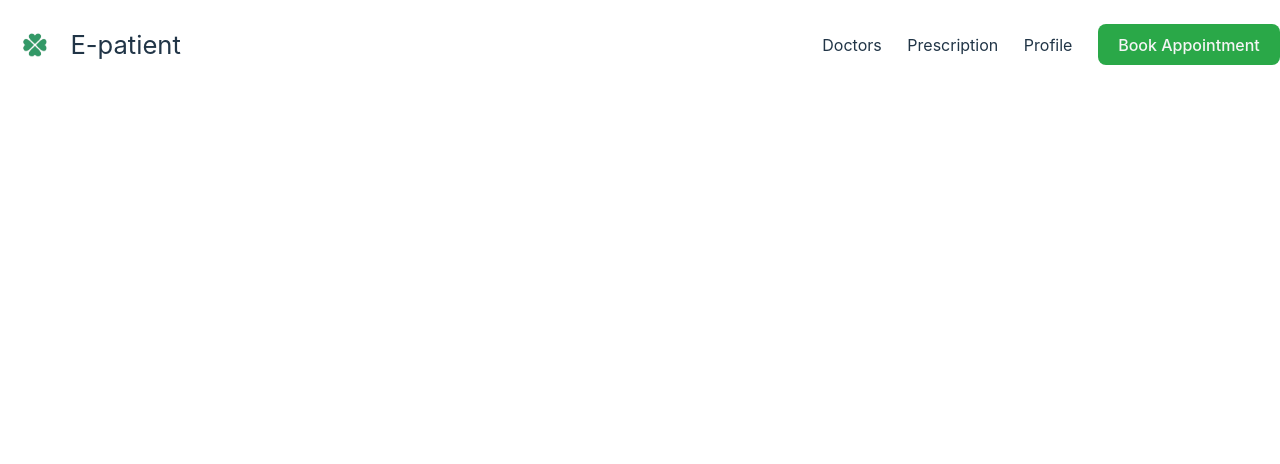
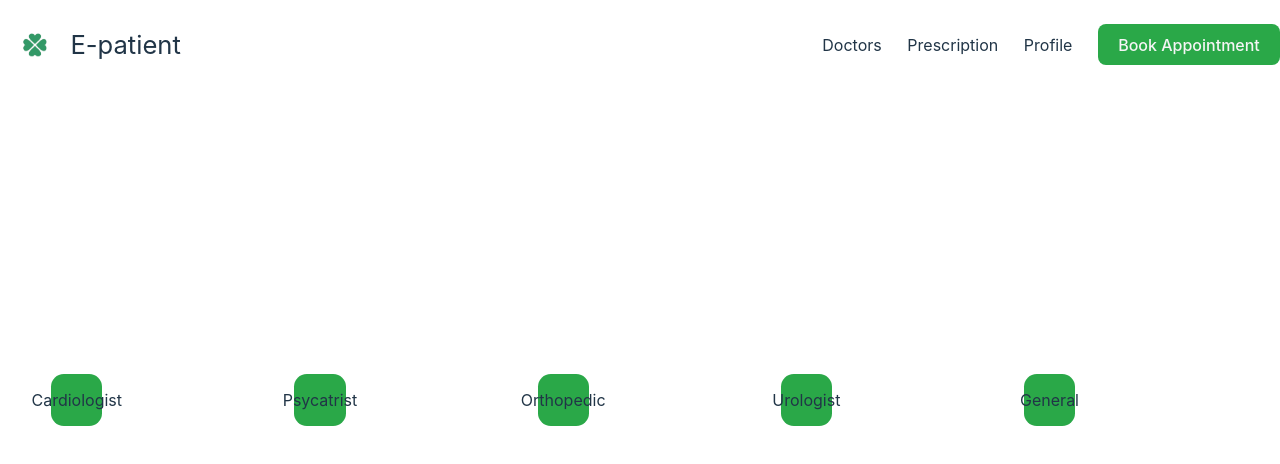
Before and after one commit to kalviumcommunity/E-patient, a React (Vite) app in the folder Front/: page /open in a window 1280 px wide. Shown: the top 464 px of the page. Built offline with nearby package versions, Linux system fonts and the light colour scheme.

Commit message:
added doctor categories to landing page

```diff
--- a/Front/src/App.css
+++ b/Front/src/App.css
@@ -247,3 +247,21 @@ li{
   background-color: #f4f4f4;
   margin-bottom: 1rem;
 }
+.Doclist {
+  display: flex;
+  justify-content: center;
+  align-items: center;
+  width: 100%;
+  gap: 15vw;
+  padding: 2vw;
+}
+
+.docbox {
+  width: 4vw;
+  height: 4vw;
+  border-radius: 1vw;
+  background-color: #2aa848;
+  display: flex;
+  justify-content: center;
+  align-items: center;
+}
--- a/Front/src/Components/Open.jsx
+++ b/Front/src/Components/Open.jsx
@@ -35,6 +35,23 @@ function Open() {
           <Form visibility={visibility} />
         </div>
       </div>
+      <div className='Doclist'>
+        <div className='docbox' onClick={handleDoctorsClick}>
+          Cardiologist
+        </div>
+        <div className='docbox' onClick={handleDoctorsClick}>
+          Psycatrist
+        </div>
+        <div className='docbox' onClick={handleDoctorsClick}>
+          Orthopedic
+        </div>
+        <div className='docbox' onClick={handleDoctorsClick}>
+          Urologist
+        </div>
+        <div className='docbox' onClick={handleDoctorsClick}>
+          General
+        </div>
+      </div>
     </div>
   );
 }
```
